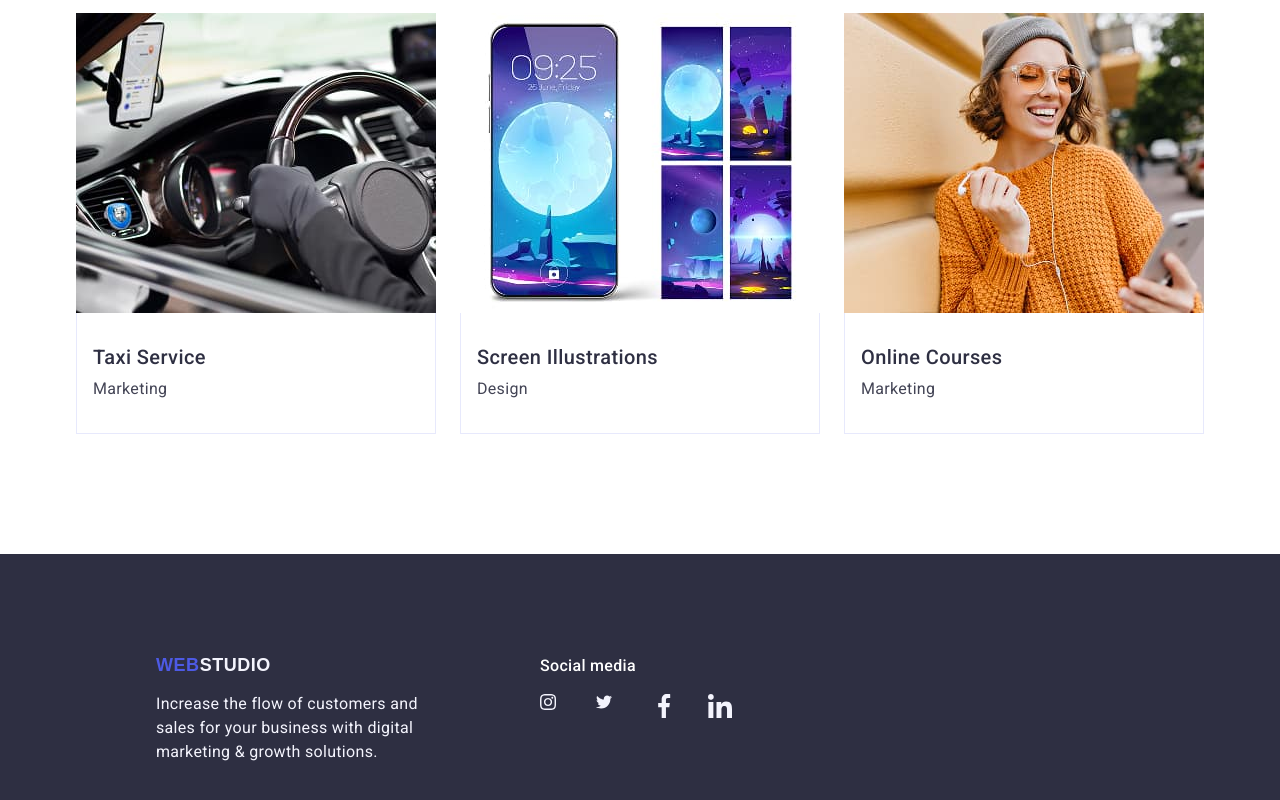
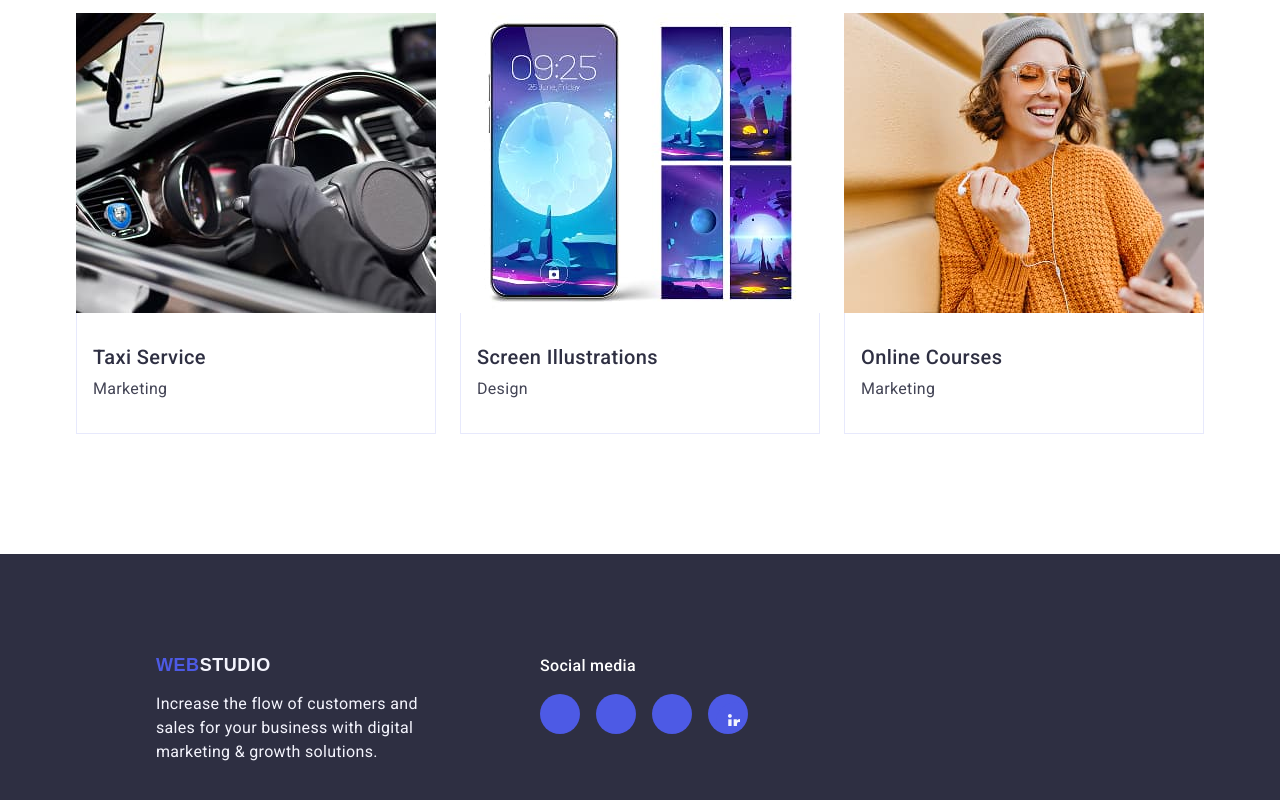
Before and after one commit to Anton111111111111111111111111111111/goit-markup-hw-04, a plain HTML site: page index.html in a window 1280 px wide. Shown: the part 2604-3404 px from the top of the page. Drawn offline with nearby package versions, Linux system fonts and the light colour scheme; a web font is replaced by a local one.

Commit message:
commit message

```diff
--- a/css/styles.css
+++ b/css/styles.css
@@ -439,11 +439,19 @@ p {
 .socials-list.footer {
     gap: 16px;
     padding: 0;
+
 }
 
 .socials-link-foot {
     width: 24px;
     height: 24px;
+    width: 100%;
+    height: 100%;
+    background-color: #4d5ae5;
+    border-radius: 50%;
+    display: flex;
+    align-items: center;
+    justify-content: center;
     transition: background-color 250ms cubic-bezier(0.4, 0, 0.2, 1);
 }
 
@@ -451,3 +459,7 @@ p {
 .socials-link-foot:focus  {
     background-color: #31d0aa;
 }
+
+.soc-cont {
+    margin-right: 120px;
+}
--- a/index.html
+++ b/index.html
@@ -335,7 +335,7 @@
                 <a class="footer-logo" href="./index.html">Web<span class="logo-studio">Studio</span></a>
                 <p class="footer-text">Increase the flow of customers and sales for your business with digital marketing & growth solutions.</p>
             </div>
-            <div>
+            <div class="soc-cont">
                 <p class="footer-text-socials">Social media</p>
                 <ul class="socials-list footer">
                     <li class="socials-item">
```
